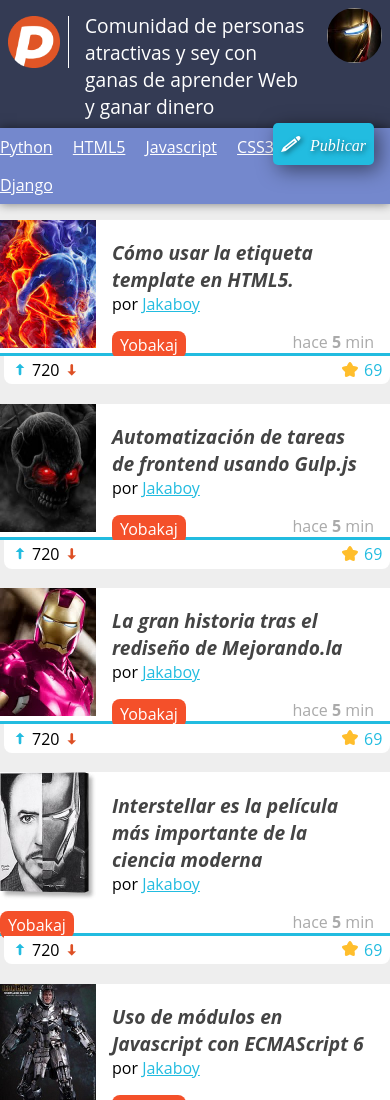
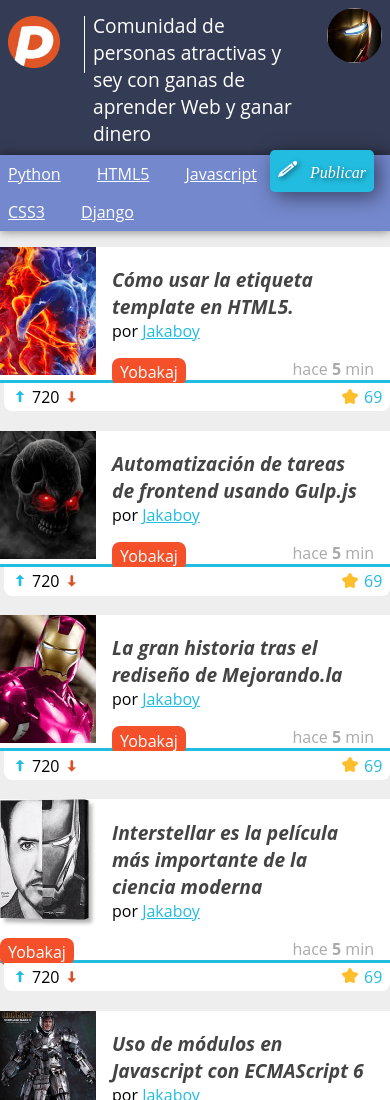
Before and after one commit to ajruiz/CursoMejorandola, a plain HTML site: page index.html in a window 390 px wide. Shown: the top 1100 px of the page. Drawn offline with Linux system fonts and the light colour scheme.

Commit message:
Responsive Design Done
finalizada la clase de Responsive Design curso mejorando.la

```diff
--- a/style.css
+++ b/style.css
@@ -124,12 +124,28 @@ header #avatar img
 	width: 55px;
 }
 
-header #logo img
+header #logo
 {
 	border-right: 1px solid white;
 	margin-right: .5em;
 	padding-right: .5em;
+	/*-moz-transform:rotate(90deg);
+	-o-transform:rotate(90deg);
+	-ms-transform:rotate(90deg);*/
+}
+
+header #logo img
+{
+
+	margin-right: .5em;
+	padding-right: .5em;
 	width: 52px;
+	-webkit-transition: .5s;
+}
+
+header #logo img:hover
+{
+	-webkit-transform:rotate(360deg);
 }
 
 nav
@@ -160,10 +176,24 @@ nav ul #publicar_nav a
 	background: #22BCE0;
 	border-radius: 5px;
 	box-shadow: rgba(0,0,0,0.5) 5px 5px 20px;
-	padding: .8em .5em;
+	font-style: italic;
+	padding: 0.8em 0.5em 0.8em 2.5em;
 	text-decoration: none;
-	font-style: italic;
 	text-shadow: rgba(0,0,0,0.5) 2px 2px 5px;
+}
+nav ul #publicar_nav a:before{
+	position: absolute;
+	left:.5em;
+	top:.7em;
+}
+nav ul #publicar_nav a:hover:before{
+	font-size: 20px;
+
+}
+
+nav ul li a:hover
+{
+	background: #343B54;
 }
 
 nav ul li
@@ -176,7 +206,8 @@ nav ul li a
 {
 	color: white;
 	display: block;
-	padding: 0.5em 0;
+	padding: 0.5em;
+	-webkit-transition:.3s;
 }
 
 aside
```
